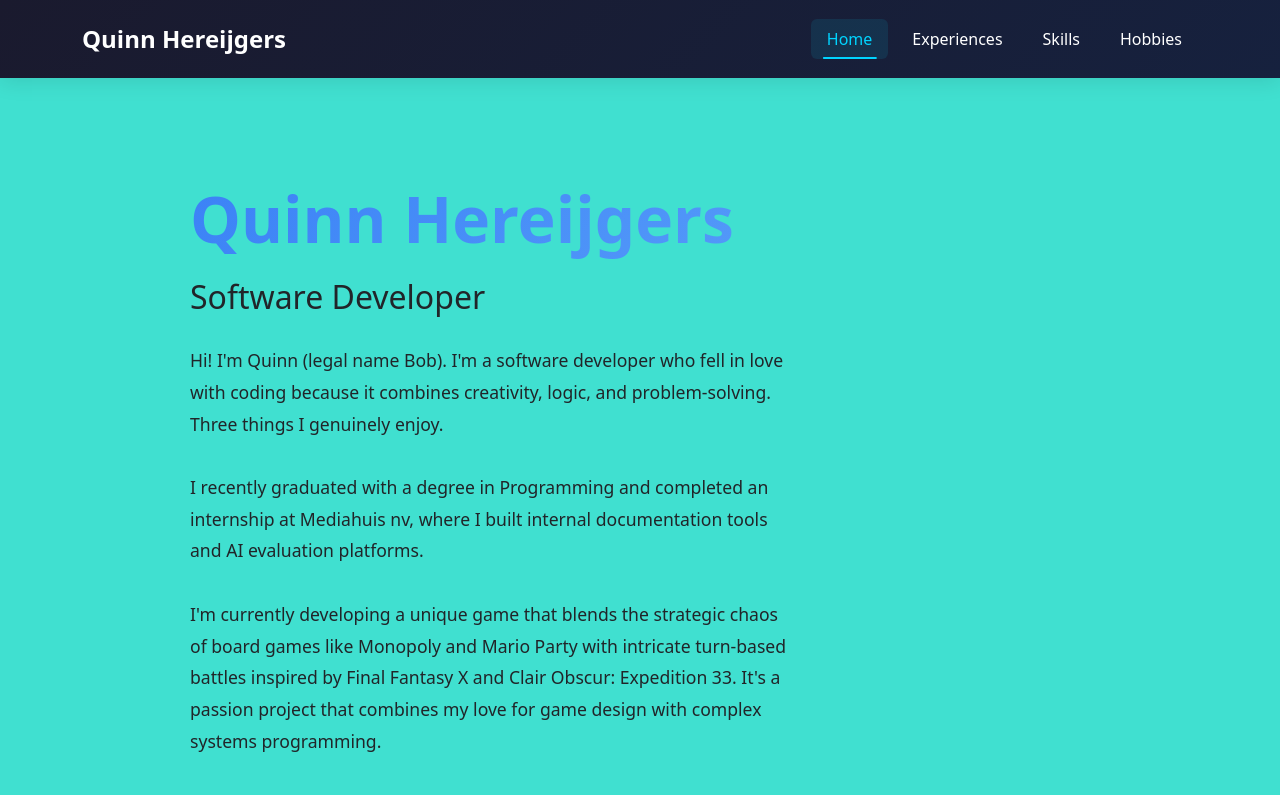
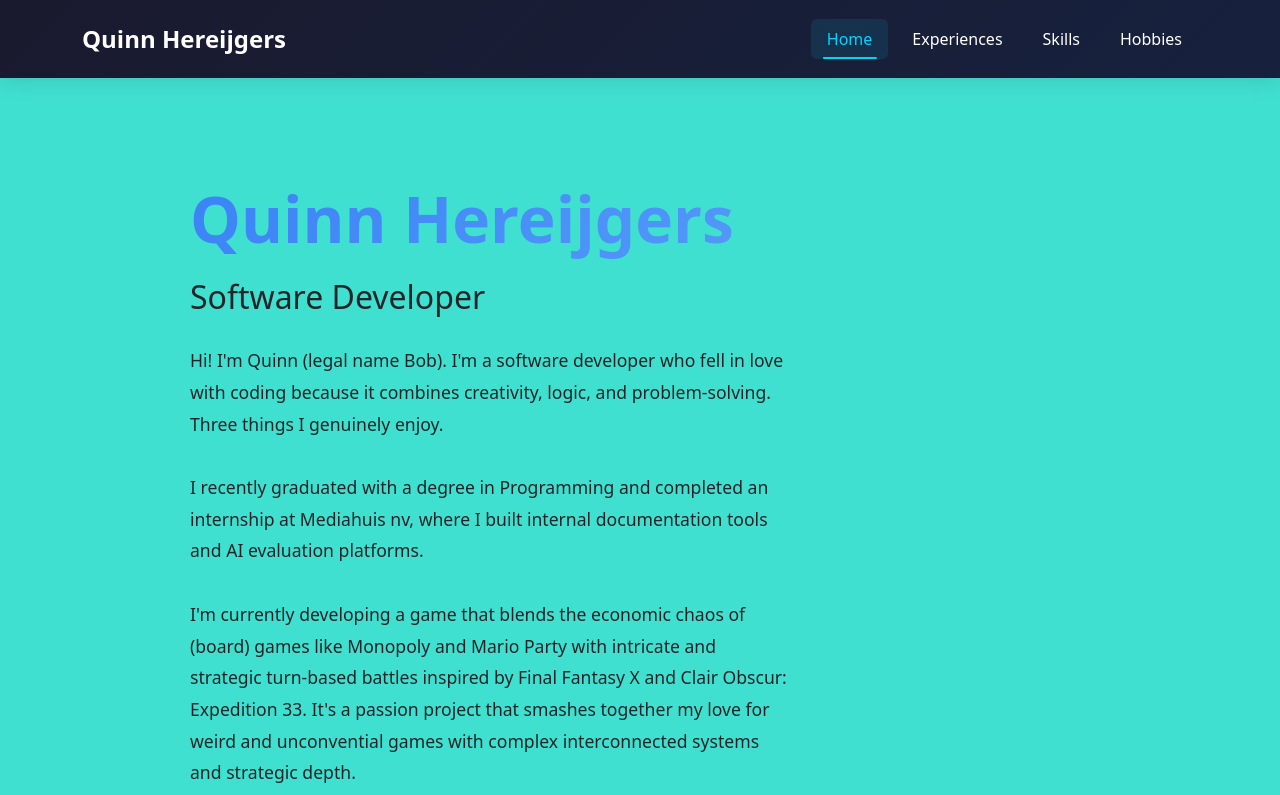
Before and after one commit to Bob-Hereijgers/Portfolio, a React (Create React App) app: page / in a window 1280 px wide. Shown: the top 795 px of the page. Built offline with nearby package versions, Linux system fonts and the light colour scheme.

Commit message:
text change

```diff
--- a/src/components/Home/Homepage/homepage.tsx
+++ b/src/components/Home/Homepage/homepage.tsx
@@ -27,10 +27,9 @@ const Homepage: React.FC = () => {
   {/* Current Project */}
   <div className="bio-section project-highlight">
     <p className="hero-description">
-      I'm currently developing a unique game that blends the strategic chaos of board games like
-      Monopoly and Mario Party with intricate turn-based battles inspired by Final Fantasy X
-      and Clair Obscur: Expedition 33. It's a passion project that combines my love for game
-      design with complex systems programming.
+      I'm currently developing a game that blends the economic chaos of (board) games like
+      Monopoly and Mario Party with intricate and strategic turn-based battles inspired by Final Fantasy X
+      and Clair Obscur: Expedition 33. It's a passion project that smashes together my love for weird and unconvential games with complex interconnected systems and strategic depth.
     </p>
   </div>
 
```
